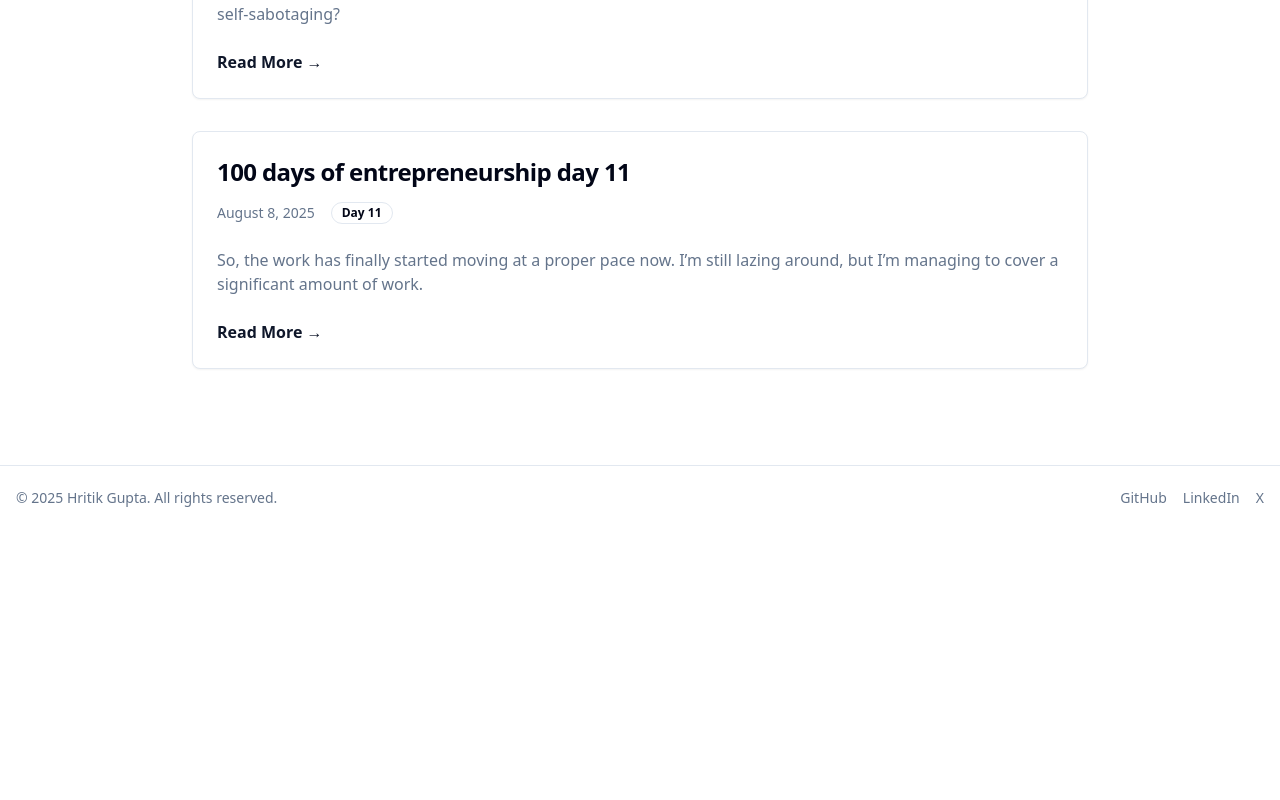
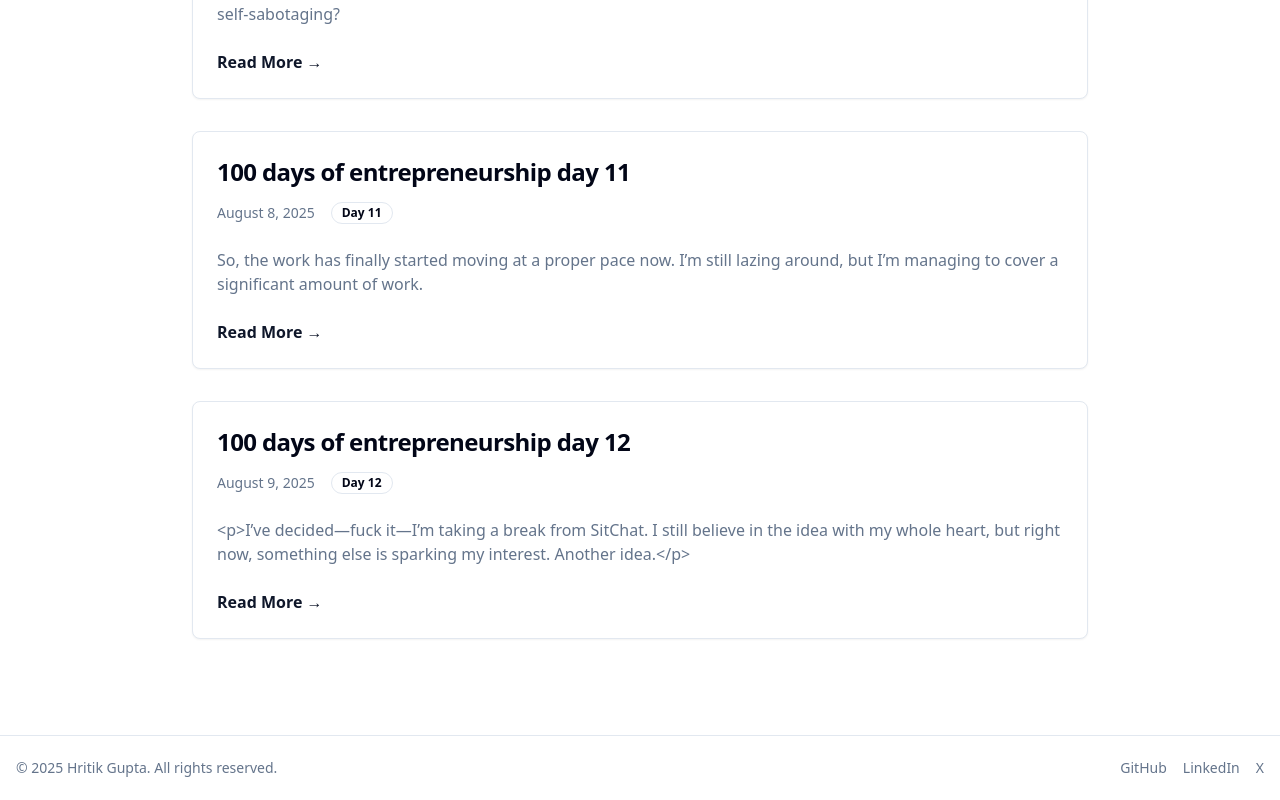
Before and after one commit to hritik1999/portfolio, a Vue app in the folder frontend/: page /blog in a window 1280 px wide. Shown: the part 1427-2227 px from the top of the page. Before the commit the page ends 1957 px from the top, so only its background shows below. Built offline with nearby package versions, Linux system fonts and the light colour scheme.

Commit message:
added 7th blog

```diff
--- a/frontend/src/views/Blog.vue
+++ b/frontend/src/views/Blog.vue
@@ -244,6 +244,33 @@ export default {
 
       <p>The rest of the day, I spent playing with GPT-5. I implemented it in Sitchat, but it was too slow. The story has improved a little, though. Let’s see what happens when we modify the prompt to fit GPT-5 better, but the promises made by OpenAI give me high hopes.</p>
           `
+        },
+        {
+          id:6,
+          title:'100 days of entrepreneurship day 12',
+          slug:'100-days-of-entrepreneurship-day-12',
+          day:'12',
+          date:'August 9, 2025',
+          snippet:'<p>I’ve decided—fuck it—I’m taking a break from SitChat. I still believe in the idea with my whole heart, but right now, something else is sparking my interest. Another idea.</p>',
+          content:`
+          <p>Hello readers,</p>
+
+    <p>I’ve decided—fuck it—I’m taking a break from SitChat. I still believe in the idea with my whole heart, but right now, something else is sparking my interest. Another idea.</p>
+
+    <p>This is something I thought of a long time ago, and it’s something I’m personally passionate about. I want to create an app where you can upload your chat history, and it will do a personality analysis—MBTI, alignment, Enneagram, etc. I know this works because I’ve had friends who use ChatGPT a lot ask it to guess their type, and it’s been surprisingly accurate. It works even better than standard tests because it doesn’t rely on the person’s self-awareness.</p>
+
+    <p>For privacy concerns, I won’t save any chats, and I’ll use open-source models. The app will support chats from all platforms—Facebook, Slack, Discord, everything.</p>
+
+    <p>I’ve been wanting to build this for a few weeks now, but I didn’t want to stop working on SitChat. I was afraid that if I started this, I’d forget about SitChat. It’s been weighing on me—forcing myself to work on SitChat when all I really wanted was to build this new thing.</p>
+
+    <p>Yesterday, during my regular drive with Naman, I shared my thoughts. He asked how long it would take to build, and I said, “One week.” He told me, “Take a break and work on this idea—it has potential.” Hearing that reassured me that pausing SitChat wasn’t a bad decision. Talking to him is always a good idea. I don’t know why I delayed this for so long.</p>
+
+    <p>Since that chat, I’ve been thinking about names. I came up with many, but the one I liked most was <span class="highlight">VibeType</span>—unfortunately, it’s taken. I thought of <span class="highlight">VibeTyper</span>, but the .com domain is taken and currently used for a voice-to-text AI tool. The .ai domain, however, is available. <span class="highlight">TypeMyVibe</span> is another option. For now, I’ll move ahead with <span class="highlight">VibeTyper.ai</span> until I think of something better.</p>
+
+    <p>Tomorrow, I’m going to start building the app. I’m excited and fired up. I think it could be a viral success—but we’ll see. I’m planning to charge $5 per analysis report.</p>
+
+    <p class="muted">— Ready to ship</p>
+          `
         }
         // Future blog posts will be added here with their own unique slug
       ]
```
